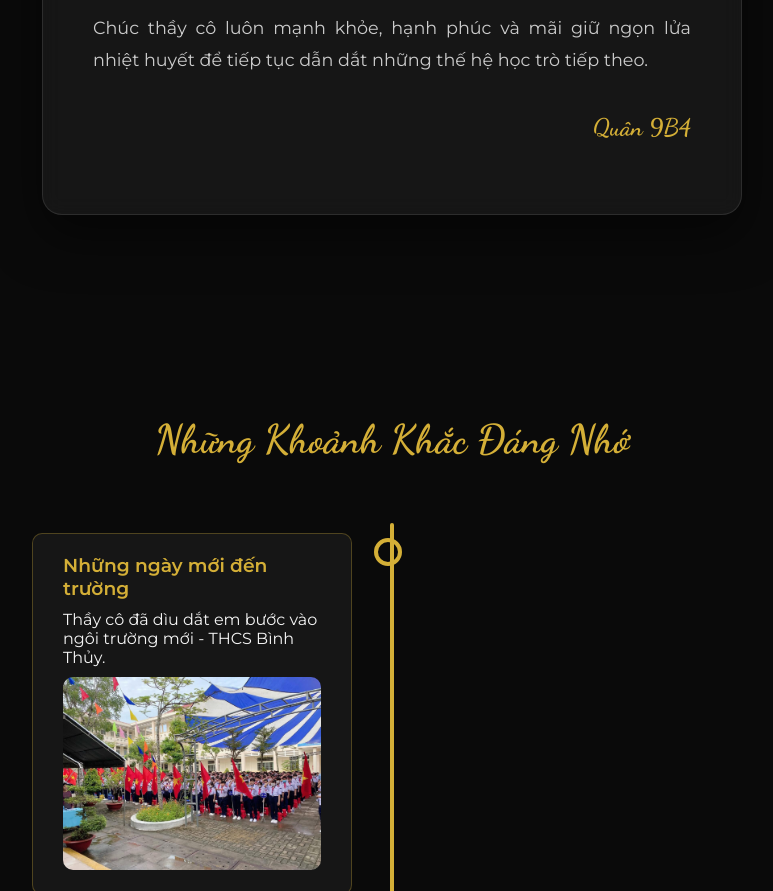
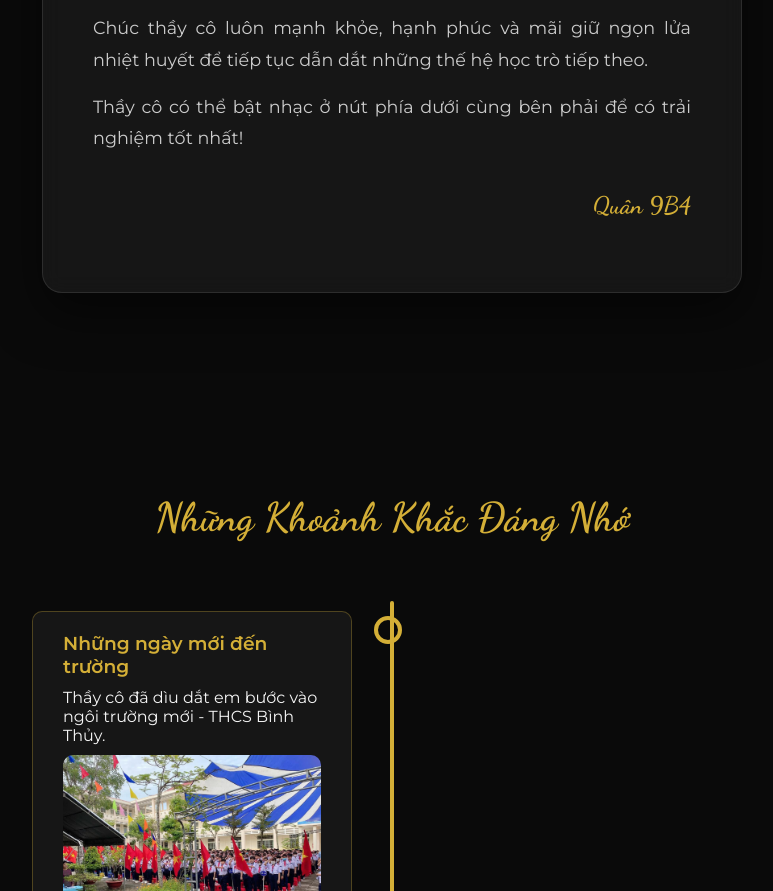
Before and after one commit to Quaz-vn/22-11-2026, a plain HTML site: page index.html in a window 1280 px wide. Shown: the part 1290-2181 px from the top of the page, without its empty margins (248-1021 px from the left). Drawn offline with nearby package versions, Linux system fonts and the light colour scheme.

Commit message:
Adding music guide

```diff
--- a/index.html
+++ b/index.html
@@ -317,6 +317,7 @@
             <p>Nhân ngày Nhà giáo Việt Nam 20/11, em muốn gửi đến thầy cô những lời tri ân sâu sắc nhất. Cảm ơn thầy cô đã không quản ngại khó khăn, luôn kiên nhẫn dìu dắt chúng em trên con đường tri thức.</p>
             <p>Những bài giảng của thầy cô không chỉ là những con số, những công thức, mà còn là những bài học làm người quý giá. Có những lúc chúng em lười biếng, làm thầy cô buồn lòng, nhưng tình yêu thương và sự bao dung của thầy cô chưa bao giờ vơi cạn.</p>
             <p>Chúc thầy cô luôn mạnh khỏe, hạnh phúc và mãi giữ ngọn lửa nhiệt huyết để tiếp tục dẫn dắt những thế hệ học trò tiếp theo.</p>
+            <p>Thầy cô có thể bật nhạc ở nút phía dưới cùng bên phải để có trải nghiệm tốt nhất!</p>
             <p style="text-align: right; font-family: 'Dancing Script', cursive; font-size: 1.5rem; color: #d4af37; margin-top: 30px;">Quân 9B4</p>
         </div>
     </section>
```
